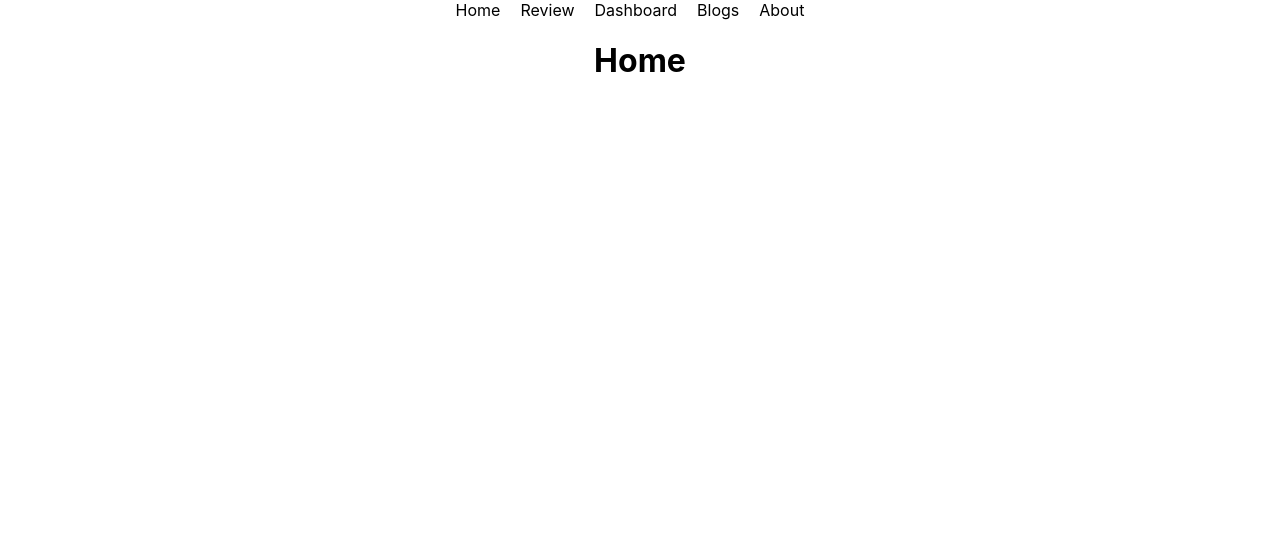
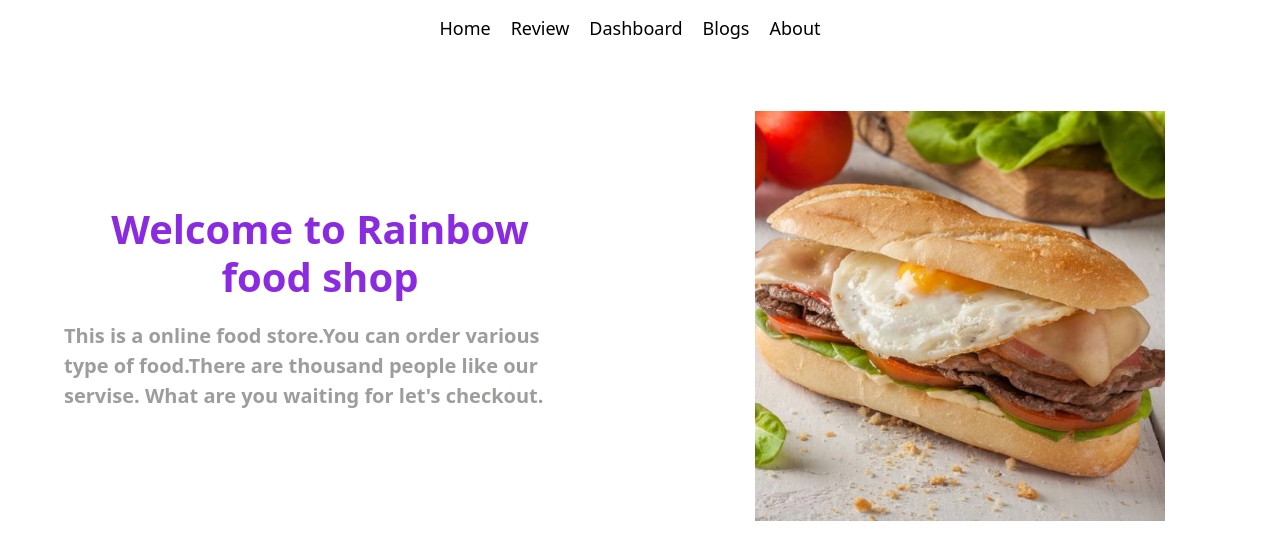
Before and after one commit to programmer-jafir/rainbow-food-analysis, a React (Create React App) app: page / in a window 1280 px wide. Shown: the top 560 px of the page. Built offline with nearby package versions, Linux system fonts and the light colour scheme.

Commit message:
Header Section compleate

```diff
--- a/package.json
+++ b/package.json
@@ -6,7 +6,9 @@
     "@testing-library/jest-dom": "^5.16.3",
     "@testing-library/react": "^12.1.4",
     "@testing-library/user-event": "^13.5.0",
+    "bootstrap": "^5.1.3",
     "react": "^18.0.0",
+    "react-bootstrap": "^2.2.2",
     "react-dom": "^18.0.0",
     "react-router-dom": "^6.3.0",
     "react-scripts": "5.0.0",
--- a/src/components/Header/Header.css
+++ b/src/components/Header/Header.css
@@ -1,5 +1,10 @@
+nav{
+    margin-top: 15px;
+    margin-bottom: 5px;
+}
 nav a{
     text-decoration: none;
+    font-size: 18px;
     color: black;
     margin-right: 20px;
 }
--- a/src/components/Home/Home.css
+++ b/src/components/Home/Home.css
@@ -0,0 +1,24 @@
+.flexible-container{
+    display: flex;
+    margin-bottom: 100px;
+    align-items: center;
+}
+.half-width{
+    width: 50%;
+    padding: 5%;
+}
+.half-width img{
+    width: 80%;
+}
+.title{
+    color: blueviolet;
+    font-weight: bold;
+    font-size: 40px;
+    margin-bottom: 20px;
+}
+.paragraph{
+    text-align: left;
+    font-size: 20px;
+    font-weight: bold;
+    color: rgba(75, 69, 69, 0.533);
+}
--- a/src/components/Home/Home.js
+++ b/src/components/Home/Home.js
@@ -1,9 +1,18 @@
 import React from 'react';
+import headerImg from "../img/header.jpg"
+import './Home.css'
+// import '../img/header.jpg'
 
 const Home = () => {
         return (
-            <div>
-                <h1>Home</h1>
+            <div className='header-banner flexible-container'>
+                <div className='half-width'>
+                <h1 className='title'>Welcome to Rainbow food shop</h1>
+                <p className='paragraph'>This is a online food store.You can order various type of food.There are thousand people like our servise. What are you waiting for let's checkout.</p>
+                </div>
+                <div className='half-width'>
+                    <img src={headerImg} alt="" />
+                </div>
             </div>
         );
 };
--- a/src/index.js
+++ b/src/index.js
@@ -5,6 +5,10 @@ import './index.css';
 import App from './App';
 import reportWebVitals from './reportWebVitals';
 import { BrowserRouter } from 'react-router-dom';
+
+// Boostrap style sheet
+
+import 'bootstrap/dist/css/bootstrap.min.css';
 
 const root = ReactDOMClient.createRoot(document.getElementById("root"));
 
```
Also changed, not shown: src/components/img/header.jpg (added), 1 other file (tests, documents, lock files or other folders).
